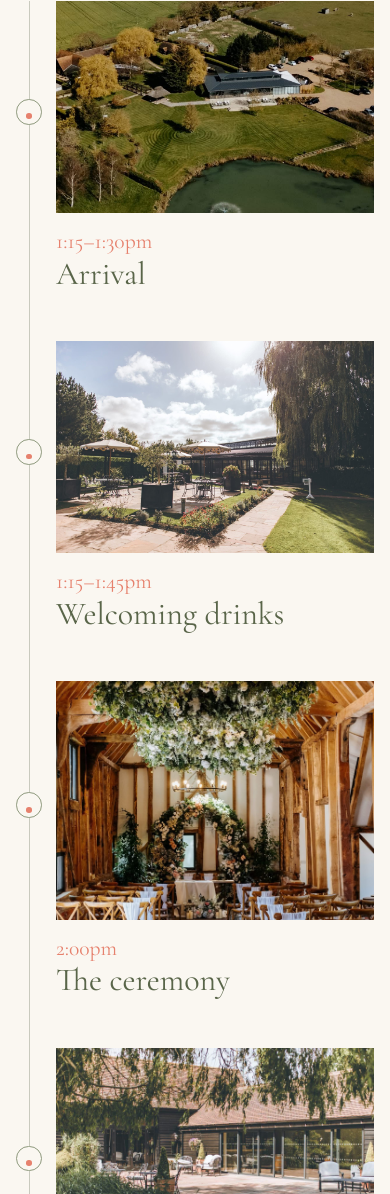
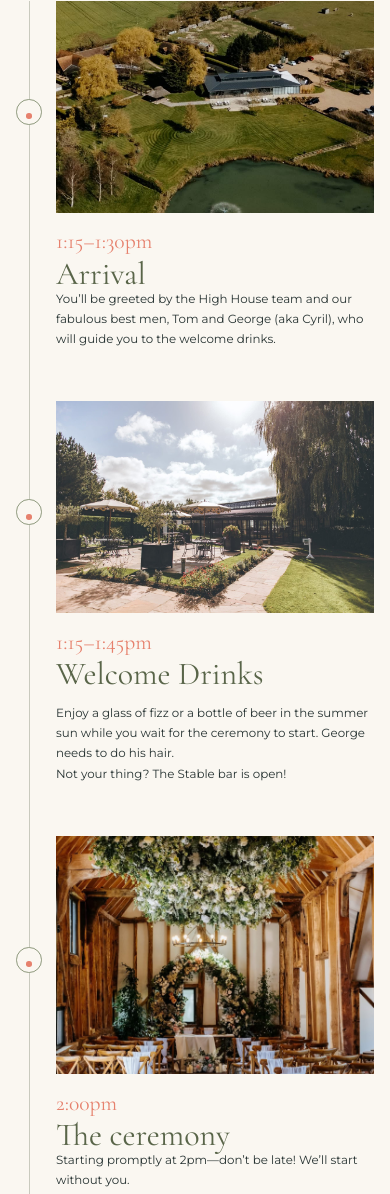
Before and after one commit to turbosasquatch/wallacebanner, a plain HTML site: page wedding.html in a window 390 px wide. Shown: the part 1048-2242 px from the top of the page. Drawn offline with nearby package versions, Linux system fonts and the light colour scheme.

Commit message:
Add wedding day descriptions

```diff
--- a/styles.css
+++ b/styles.css
@@ -906,6 +906,16 @@ iframe:focus-visible {
   line-height: 0.98;
 }
 
+.timeline-description {
+  max-width: 26rem;
+  margin: 1rem 0 0;
+  font: 400 clamp(0.72rem, 1vw, 0.82rem)/1.75 var(--ui);
+}
+
+.timeline-event:nth-child(even) .timeline-description {
+  margin-left: auto;
+}
+
 .timeline-intro {
   margin-bottom: 0.35rem;
   font: 500 0.67rem/1.4 var(--ui);
@@ -1563,6 +1573,14 @@ iframe:focus-visible {
     font-size: 2rem;
   }
 
+  .timeline-description,
+  .timeline-event:nth-child(even) .timeline-description {
+    max-width: none;
+    margin: 0.85rem 0 0;
+    font-size: 0.74rem;
+    line-height: 1.7;
+  }
+
   .timeline-event:nth-child(even) .timeline-copy small {
     margin-left: 0;
   }
--- a/wedding.html
+++ b/wedding.html
@@ -9,7 +9,7 @@
     <link rel="preconnect" href="https://fonts.googleapis.com">
     <link rel="preconnect" href="https://fonts.gstatic.com" crossorigin>
     <link href="https://fonts.googleapis.com/css2?family=Cormorant+Garamond:ital,wght@0,400;0,500;1,400&amp;family=Montserrat:wght@400;500&amp;display=swap" rel="stylesheet">
-    <link rel="stylesheet" href="styles.css?v=20260715-8">
+    <link rel="stylesheet" href="styles.css?v=20260715-9">
   </head>
   <body class="event-page wedding-page">
     <a class="skip-link" href="#main-content">Skip to content</a>
@@ -84,6 +84,7 @@
             <div class="timeline-copy">
               <time datetime="2027-07-31T13:15">1:15–1:30pm</time>
               <h3>Arrival</h3>
+              <p class="timeline-description">You’ll be greeted by the High House team and our fabulous best men, Tom and George (aka Cyril), who will guide you to the welcome drinks.</p>
             </div>
           </li>
           <li class="timeline-event">
@@ -93,7 +94,8 @@
             <div class="timeline-marker" aria-hidden="true">2</div>
             <div class="timeline-copy">
               <time datetime="2027-07-31T13:15">1:15–1:45pm</time>
-              <h3>Welcoming drinks</h3>
+              <h3>Welcome Drinks</h3>
+              <p class="timeline-description">Enjoy a glass of fizz or a bottle of beer in the summer sun while you wait for the ceremony to start. George needs to do his hair.<br>Not your thing? The Stable bar is open!</p>
             </div>
           </li>
           <li class="timeline-event">
@@ -104,6 +106,7 @@
             <div class="timeline-copy">
               <time datetime="2027-07-31T14:00">2:00pm</time>
               <h3>The ceremony</h3>
+              <p class="timeline-description">Starting promptly at 2pm—don’t be late! We’ll start without you.</p>
             </div>
           </li>
           <li class="timeline-event">
@@ -114,6 +117,7 @@
             <div class="timeline-copy">
               <time datetime="2027-07-31T14:30">2:30pm</time>
               <h3>Drinks &amp; canapés</h3>
+              <p class="timeline-description">Enjoy some time schmoozing with the other guests and sip some Pimm’s while we take photos. Line your stomach with a few canapés—the speeches are coming, and we don’t want you going hungry!</p>
             </div>
           </li>
           <li class="timeline-event">
@@ -125,6 +129,7 @@
               <time datetime="2027-07-31T15:55">3:55pm</time>
               <p class="timeline-intro">Everyone to the Orangery for</p>
               <h3>Speeches &amp;<br> wedding breakfast</h3>
+              <p class="timeline-description">The speeches are before dinner, and the best men have been instructed to keep them short. We hope you enjoy the four-course wedding breakfast, featuring delicious, locally sourced ingredients.</p>
             </div>
           </li>
           <li class="timeline-event">
@@ -135,6 +140,7 @@
             <div class="timeline-copy">
               <time datetime="2027-07-31T23:30">Until 11:30pm</time>
               <h3>Party into the evening</h3>
+              <p class="timeline-description">Dinner’s finished, the bouquet’s been thrown, the cake’s been cut and the first dance has been danced. Now let’s get silly!</p>
               <small>*Subject to approval for extended hours.</small>
             </div>
           </li>
@@ -146,7 +152,7 @@
         <div>
           <h2 id="accommodation-title">Accommodation &amp; transport</h2>
           <div class="floral-rule compact" aria-hidden="true"><span></span><b>❧</b><span></span></div>
-          <p>We’ve gathered our favourite nearby places to stay, together with local stations and trusted taxi numbers.</p>
+          <p>We’ve gathered our favourite nearby places to stay, local train stations and trusted taxi numbers.</p>
           <a class="accommodation-page-link" href="accommodation.html">View accommodation <span aria-hidden="true">→</span></a>
         </div>
         <img class="accommodation-sprig accommodation-sprig-right" src="assets/wedding-sprig-sage.png" alt="" width="760" height="296" aria-hidden="true">
```
Also changed, not shown: engagement.html (+1 -1 lines).
